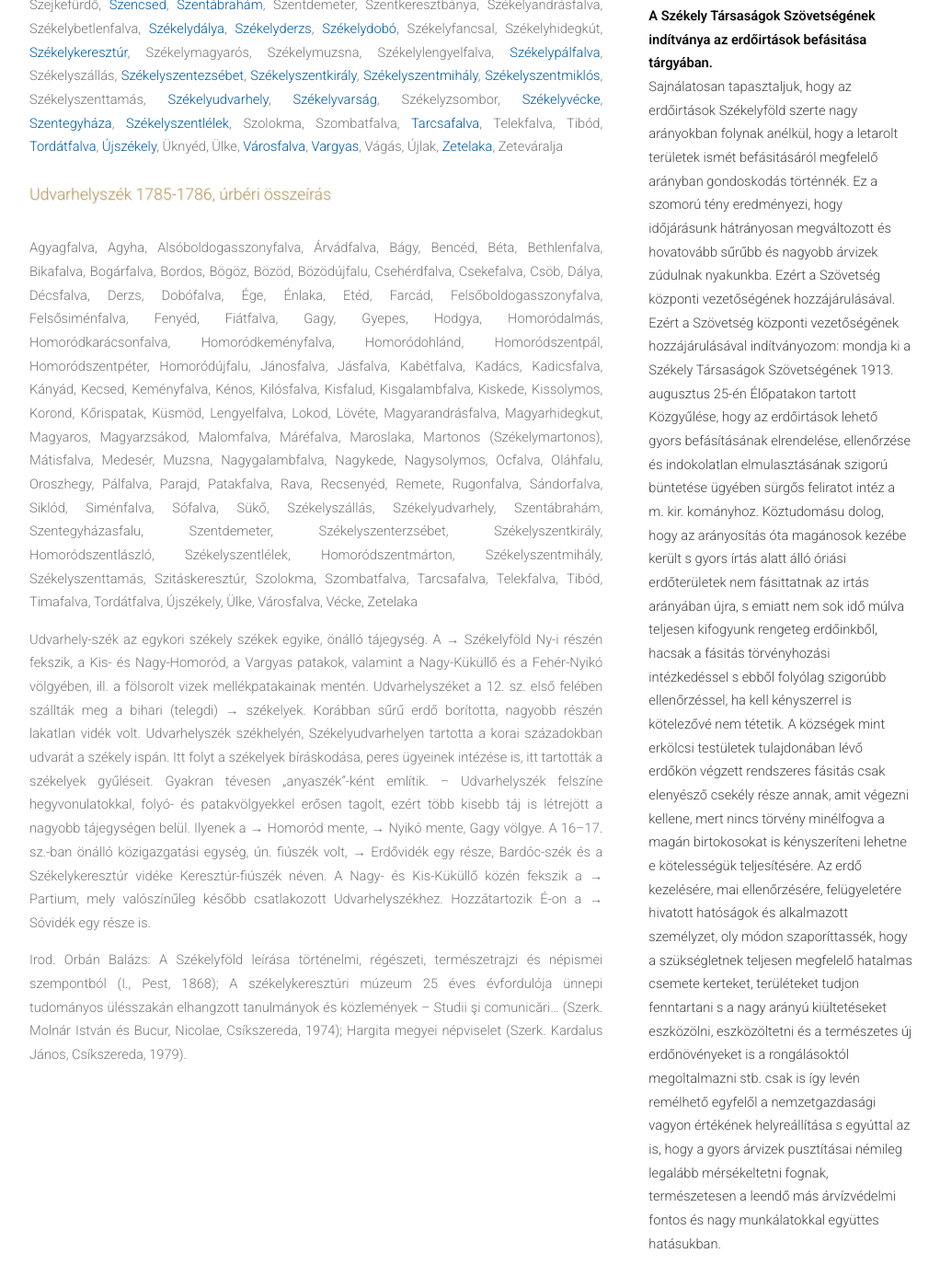
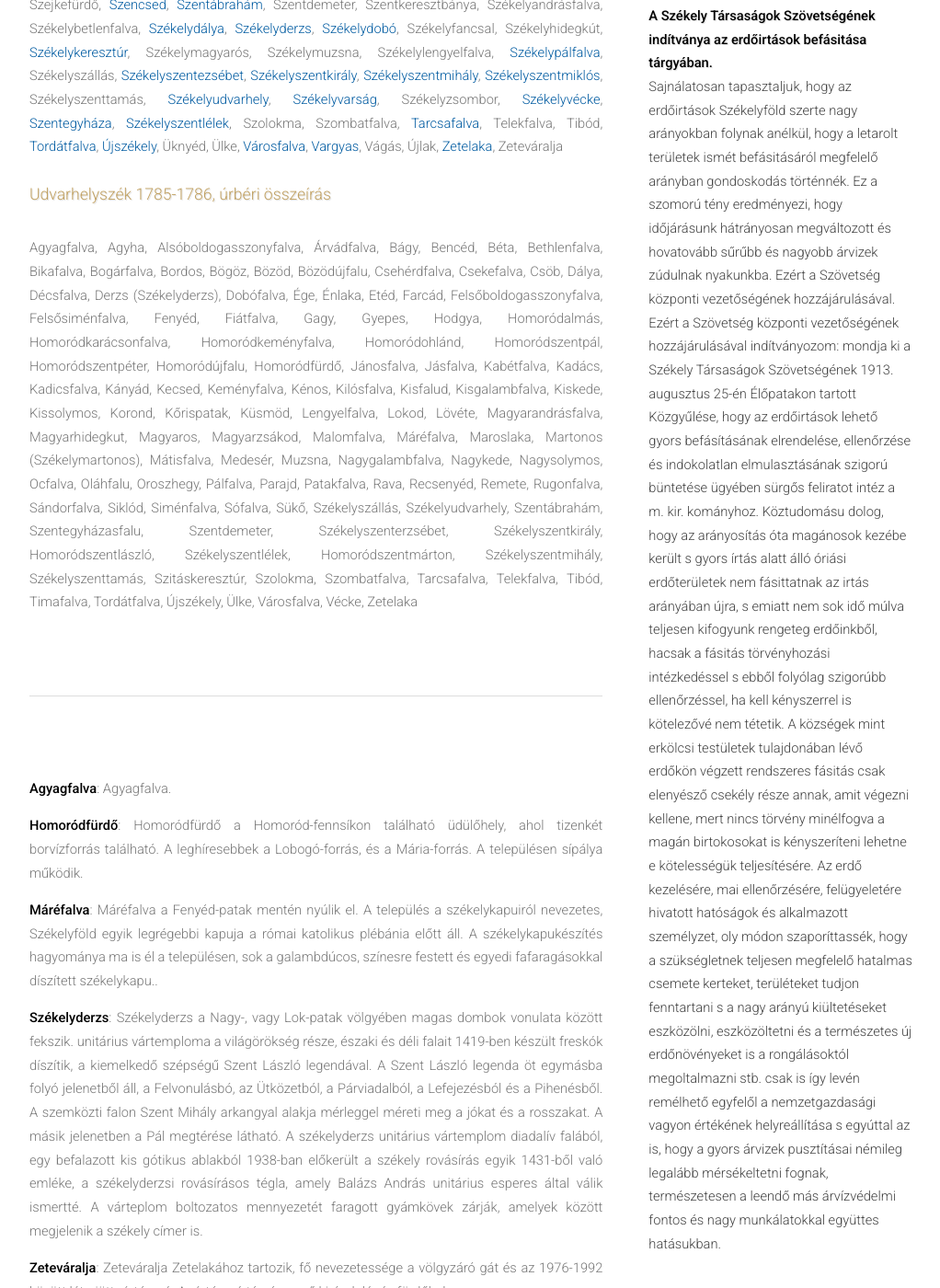
Before and after one commit to siculia/siculia.github.io, a Jekyll site: the page built from siculia-udvarhelyszek.html, in a window 1280 px wide and 1400 px high, scrolled down 1192 px. Shown: the whole window at 92% size, without its empty margins (128-1150 px from the left). Built offline with Jekyll 4.4.1, drawn with Linux system fonts in a browser that asks for light colours; nearby versions of some CDN libraries; library files that are not in the unit come from our copies; some of the changed text lies outside the part shown.

Commit message:
Székelyderzs

```diff
--- a/siculia-gyergyoszek.html
+++ b/siculia-gyergyoszek.html
@@ -29,10 +29,11 @@ layout: default
 						<p style="text-align: justify;">Békás, Bélbor, Gyergyóalfalu, Gyergyócsomafalva, Gyergyóditró, Gyergyókilyénfalva, Gyergyóremete, Gyergyószárhegy,
 						Gyergyószentmiklós, Gyergyóújfalu, Gyergyóvárhegy, Tekerőpatak, Vasláb</p>
 
-						<p style="text-align: justify;"><b>Bélbor</b>: Bélbor településtől keletre a Maroshévíz-Borszék megszült kisvasút mellett található a Huruba borvízforrás és a Madárdöglesztő.</p>
+						<hr></hr>
+						<p style="text-align: justify;"><b>Bélbor</b>: Bélbor településtől keletre a Maroshévíz-Borszék megszünt kisvasút mellett fekszik a Huruba borvízforrás és a Madárdöglesztő.</p>
 						<p style="text-align: justify;"><b>Borszék</b>: Borszék fürdőtelep nevezetesebb forrásai a Főkút, az Erzsébet-forrás, a Lobogó-kút, a Kossuth-kút, a László-kút, a Boldizsár-kút, az Erdei- vagy Károly-kút és a Pásztor-kút. Ismertebb fürdői a Lobogófürdő, a Lázárfürdő, az Ósáros, az Újsáros és a Láfürdő voltak, új feredője a Tündérkert-feredő. Ősforrása a Döglesztő forrás, amelynek vize elepadt, mofettaként működik A borszéki borvíz palackozása 1806-ban indul.</p>
 						<p style="text-align: justify;"><b>Gyergyóújfalú</b>: A Maros árterén található nagykerti fortyogók, a Nagykerti süttögő környékén Lábmosó néven, korábban kis fürdőmedence is működött.</p>
-						<p style="text-align: justify;"><b>Gyergyócsomafalva</b>: Gyergyócsomafalván található a Felsőnyírfürdő és a Csata Miklós pincéjében található egyemberes Létrás mofetta.</p>
+						<p style="text-align: justify;"><b>Gyergyócsomafalva</b>: Gyergyócsomafalván található a Felsőnyírfürdő.</p>
 
 					</section>
 				</div>
--- a/siculia-haromszek.html
+++ b/siculia-haromszek.html
@@ -41,6 +41,10 @@ layout: default
 							Olasztelek, Osdold (Ozsdola), Orba, Oroszfalu, Papolc, Peselnek, Sárfalva, Szászfalu, Páva, Petőfalva, Szörcse, Szárazpatak,
 							Sepsiszentgyörgy, Sepsiszentkirály, Száldobos, Szárazajta, Szemerja, Szotyor, Maksa, Márkos, Nyén (Keresztvár), Tamásfalva, Telek,
 							Uzon, Ürmös, Vargyas, Várhegy, Zabola, Zalánpataki üvegcsüz, Zágon</p>
+
+							<hr></hr>
+							<p style="text-align: justify;"><b>Aldoboly</b>: Aldoboly</p>
+
 					</section>
 				</div>
 				{% include sidebar.html %}
--- a/siculia-udvarhelyszek.html
+++ b/siculia-udvarhelyszek.html
@@ -59,9 +59,9 @@ layout: default
 							</header>
 
 					   <p style="text-align: justify;">Agyagfalva, Agyha, Alsóboldogasszonyfalva, Árvádfalva, Bágy, Bencéd, Béta, Bethlenfalva, Bikafalva,
-							Bogárfalva, Bordos, Bögöz, Bözöd, Bözödújfalu, Csehérdfalva, Csekefalva, Csöb, Dálya, Décsfalva, Derzs, Dobófalva, Ége, Énlaka, Etéd,
+							Bogárfalva, Bordos, Bögöz, Bözöd, Bözödújfalu, Csehérdfalva, Csekefalva, Csöb, Dálya, Décsfalva, Derzs (Székelyderzs), Dobófalva, Ége, Énlaka, Etéd,
 							Farcád, Felsőboldogasszonyfalva, Felsősiménfalva, Fenyéd, Fiátfalva, Gagy, Gyepes, Hodgya, Homoródalmás, Homoródkarácsonfalva,
-							Homoródkeményfalva, Homoródohlánd, Homoródszentpál, Homoródszentpéter, Homoródújfalu, Jánosfalva, Jásfalva, Kabétfalva, Kadács,
+							Homoródkeményfalva, Homoródohlánd, Homoródszentpál, Homoródszentpéter, Homoródújfalu, Homoródfürdő, Jánosfalva, Jásfalva, Kabétfalva, Kadács,
 							Kadicsfalva, Kányád, Kecsed, Keményfalva, Kénos, Kilósfalva, Kisfalud, Kisgalambfalva, Kiskede, Kissolymos, Korond, Kőrispatak,
 							Küsmöd, Lengyelfalva, Lokod, Lövéte, Magyarandrásfalva, Magyarhidegkut, Magyaros, Magyarzsákod, Malomfalva, Máréfalva, Maroslaka,
 							Martonos (Székelymartonos), Mátisfalva, Medesér, Muzsna, Nagygalambfalva, Nagykede, Nagysolymos, Ocfalva, Oláhfalu, Oroszhegy, Pálfalva,
@@ -69,6 +69,14 @@ layout: default
 							Szentábrahám, Szentegyházasfalu, Szentdemeter, Székelyszenterzsébet, Székelyszentkirály, Homoródszentlászló, Székelyszentlélek, Homoródszentmárton, Székelyszentmihály,
 							Székelyszenttamás, Szitáskeresztúr, Szolokma, Szombatfalva, Tarcsafalva, Telekfalva, Tibód, Timafalva, Tordátfalva, Újszékely, Ülke,
 							Városfalva, Vécke, Zetelaka </p>
+
+							<hr></hr>
+							<p style="text-align: justify;"><b>Agyagfalva</b>: Agyagfalva.</p>
+							<p style="text-align: justify;"><b>Homoródfürdő</b>: Homoródfürdő a Homoród-fennsíkon található üdülőhely, ahol tizenkét borvízforrás található. A leghíresebbek a Lobogó-forrás, és a Mária-forrás. A településen sípálya működik.</p>
+							<p style="text-align: justify;"><b>Máréfalva</b>: Máréfalva a Fenyéd-patak mentén nyúlik el. A település a székelykapuiról nevezetes, Székelyföld egyik legrégebbi kapuja a római katolikus plébánia előtt áll. A székelykapukészítés hagyománya ma is él a településen, sok a galambdúcos, színesre festett és egyedi fafaragásokkal díszített székelykapu..</p>
+							<p style="text-align: justify;"><b>Székelyderzs</b>: Székelyderzs a Nagy-, vagy Lok-patak völgyében magas dombok vonulata között fekszik. unitárius vártemploma a világörökség része, északi és déli falait  1419-ben készült freskók díszítik, a kiemelkedő szépségű Szent László legendával.  A Szent László legenda öt egymásba folyó jelenetből áll, a Felvonulásbó, az Ütközetból, a Párviadalból, a Lefejezésból és a Pihenésből. A szemközti falon Szent Mihály arkangyal alakja mérleggel méreti meg a jókat és a rosszakat. A másik jelenetben a Pál megtérése látható. A székelyderzs unitárius vártemplom diadalív falából, egy befalazott kis gótikus ablakból 1938-ban előkerült  a székely rovásírás egyik 1431-ből való emléke, a székelyderzsi rovásírásos tégla, amely Balázs András unitárius esperes által válik ismertté.  A várteplom boltozatos mennyezetét faragott gyámkövek zárják, amelyek között megjelenik a székely címer is.</p>
+							<p style="text-align: justify;"><b>Zeteváralja</b>: Zeteváralja Zetelakához tartozik, fő nevezetessége a völgyzáró gát és az 1976-1992 között létrejött víztározó. A víztározó tó népszerű kiránduló- és fürdőhely..</p>
+
 
 							<p style="text-align: justify;">Udvarhely-szék az egykori székely székek egyike, önálló tájegység. A → Székelyföld Ny-i részén fekszik, a Kis- és Nagy-Homoród, a Vargyas patakok, valamint a Nagy-Küküllő és a Fehér-Nyikó völgyében, ill. a fölsorolt vizek mellékpatakainak mentén. Udvarhelyszéket a 12. sz. első felében szállták meg a bihari (telegdi) → székelyek. Korábban sűrű erdő borította, nagyobb részén lakatlan vidék volt. Udvarhelyszék székhelyén, Székelyudvarhelyen tartotta a korai századokban udvarát a székely ispán. Itt folyt a székelyek bíráskodása, peres ügyeinek intézése is, itt tartották a székelyek gyűléseit. Gyakran tévesen „anyaszék”-ként említik. – Udvarhelyszék felszíne hegyvonulatokkal, folyó- és patakvölgyekkel erősen tagolt, ezért több kisebb táj is létrejött a nagyobb tájegységen belül. Ilyenek a → Homoród mente, → Nyikó mente, Gagy völgye. A 16–17. sz.-ban önálló közigazgatási egység, ún. fiúszék volt, → Erdővidék egy része, Bardóc-szék és a Székelykeresztúr vidéke Keresztúr-fiúszék néven. A Nagy- és Kis-Küküllő közén fekszik a → Partium, mely valószínűleg később csatlakozott Udvarhelyszékhez. Hozzátartozik É-on a → Sóvidék egy része is.</p>
 
```
